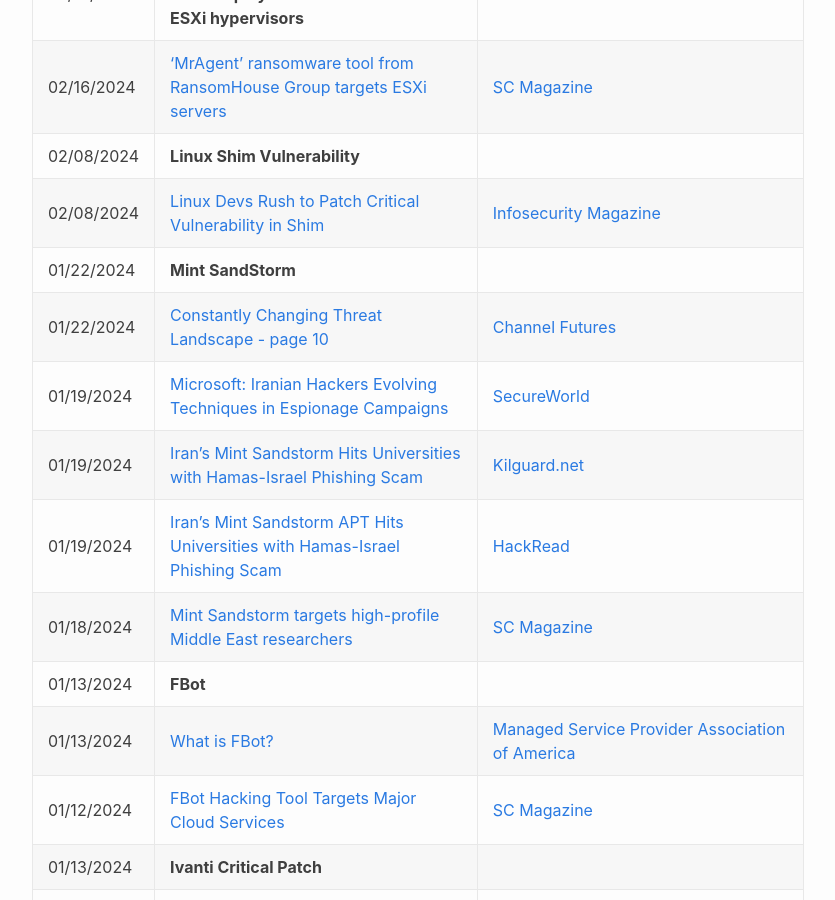
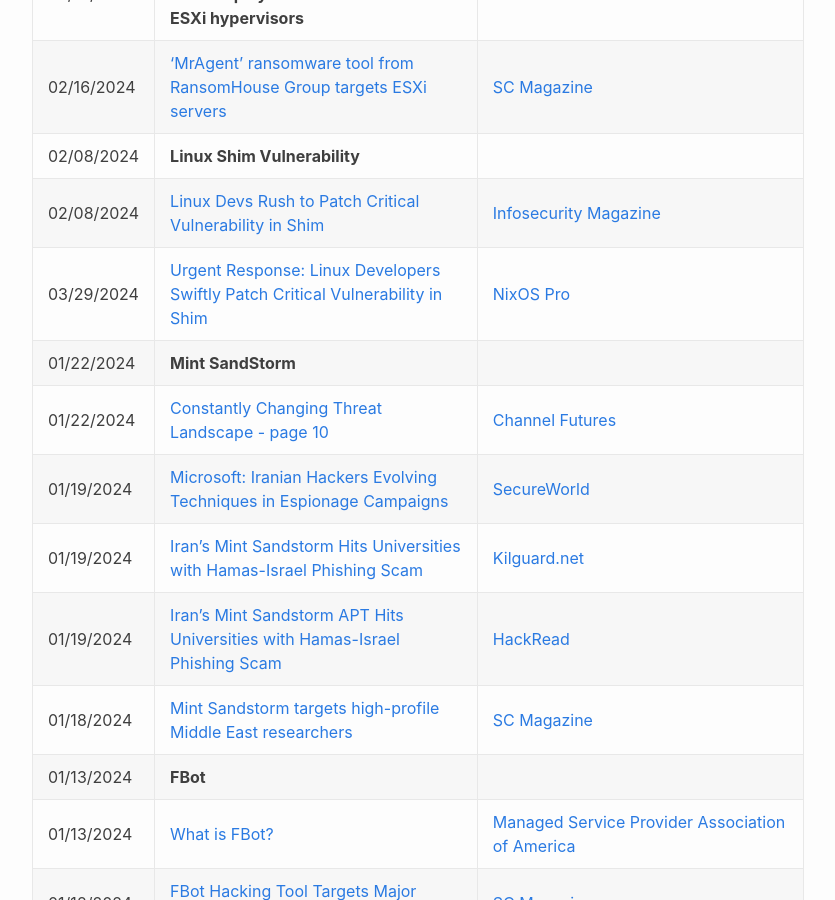
Before and after one commit to inverzeio/blog, a Jekyll site: the page built from media.md, in a window 1280 px wide and 900 px high, scrolled down 1197 px. Shown: the whole window, without its empty margins (222-1057 px from the left). Built offline with Jekyll 4.4.1, drawn with Linux system fonts in a browser that asks for light colours.

Commit message:
Update media.md

```diff
--- a/media.md
+++ b/media.md
@@ -27,6 +27,7 @@
 | 02/16/2024 | [‘MrAgent’ ransomware tool from RansomHouse Group targets ESXi servers](https://www.scmagazine.com/news/mragent-ransomware-tool-from-ransomhouse-group-targets-esxi-servers) | [SC Magazine](https://www.scmagazine.com/) |
 | 02/08/2024 | **Linux Shim Vulnerability** ||
 | 02/08/2024 | [Linux Devs Rush to Patch Critical Vulnerability in Shim](https://www.infosecurity-magazine.com/news/linux-devs-patch-critical-shim/) | [Infosecurity Magazine](https://infosecurity-magazine.com) |
+| 03/29/2024| [Urgent Response: Linux Developers Swiftly Patch Critical Vulnerability in Shim](https://nixos.pro/posts/urgent-response-linux-developers-swiftly-patch-critical-vulnerability-in-shim/) | [NixOS Pro](nixos.pro) |
 | 01/22/2024 | **Mint SandStorm** ||
 | 01/22/2024 | [Constantly Changing Threat Landscape - page 10](https://www.channelfutures.com/security/the-gately-report-orca-security-to-invest-more-in-partners-in-2024) | [Channel Futures](https://www.channelfutures.com) |
 | 01/19/2024 | [Microsoft: Iranian Hackers Evolving Techniques in Espionage Campaigns](https://www.secureworld.io/industry-news/iranian-hackers-espionage-campaigns) | [SecureWorld](https://secureworld.io) |
```
